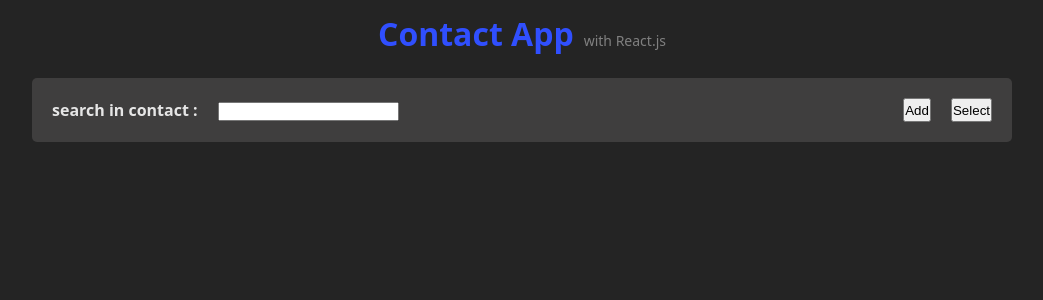
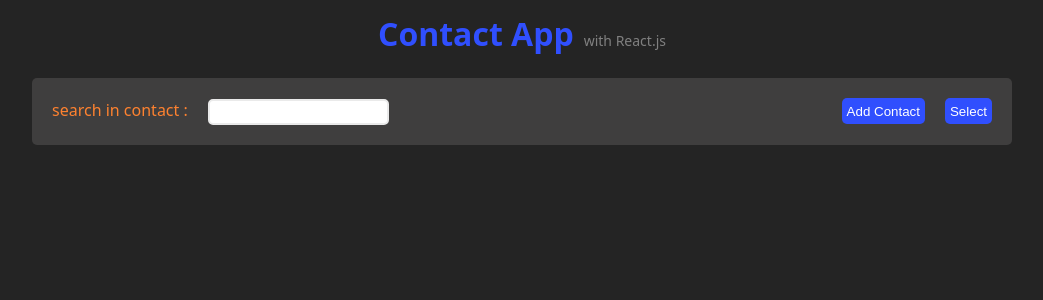
Before and after one commit to aliasadiii/Simple-Contact-App, a React (Vite) app: page / in a window 1280 px wide. Shown: the top 300 px of the page, without its empty margins (118-1161 px from the left). Built offline with nearby package versions, Linux system fonts and the light colour scheme.

Commit message:
last style change before adding contact list

```diff
--- a/src/components/AddContact.jsx
+++ b/src/components/AddContact.jsx
@@ -78,7 +78,8 @@
             job:"",
             phone:"",
         })
-        // console.log(contact,contacts)
+
+        console.log(contact,contacts)
         // console.log(randomID)
     }
 
--- a/src/components/AddContact.module.css
+++ b/src/components/AddContact.module.css
@@ -28,6 +28,7 @@
     border-radius: 10px;
     color: #304ffe;
     font-size: 1.2rem;
+    outline: none;
 }
 
 .form button{
--- a/src/components/ContactBar.jsx
+++ b/src/components/ContactBar.jsx
@@ -20,11 +20,11 @@
         {!addStatus
             ?(<div className={styles.container}>
                 <div className={styles.searchContainer}>
-                    <h4>search in contact :</h4>
+                    <p>search in contact :</p>
                     <input type="text" />
                 </div>
                 <div className={styles.toolsContainer}>
-                    <button onClick={addHandler}>Add</button>
+                    <button onClick={addHandler}>Add Contact</button>
                     <button onClick={selectHandler}>Select</button>
                 </div>
             </div>)
--- a/src/components/ContactBar.module.css
+++ b/src/components/ContactBar.module.css
@@ -18,3 +18,25 @@
     display: flex;
     gap: 20px;
 }
+
+.toolsContainer button{
+    height: 26px;
+    padding: 5px;
+    cursor: pointer;
+    border-radius: 5px;
+    border: none;
+    background-color: #304ffe;
+    color: #fff;
+}
+
+.searchContainer input{
+    height: 26px;
+    border: 2px solid #eaeaea;
+    border-radius: 5px;
+    color: #304ffe;
+    outline: none;
+}
+
+.searchContainer p{
+    color: #fe8230;
+}
```
